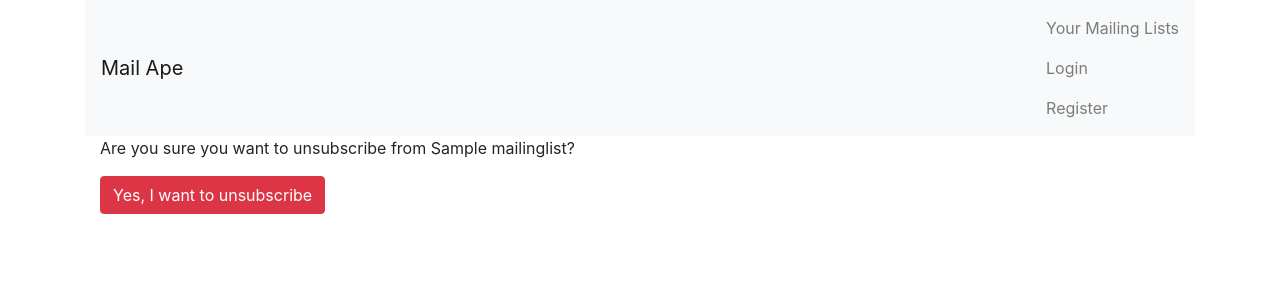
After one commit to itsaiub/django-mailape, a Django app: page /mailinglist/unsubscribe/00000000-0000-0000-0000-000000000001 in a window 1280 px wide. The commit adds this page. Shown: the top 300 px of the page. Run offline with Django 3.2, Linux system fonts and the light colour scheme; tables that the repository leaves empty hold one stand-in row (values such as "Sample post"); some libraries are stand-ins or nearby versions.

Commit message:
confirm subscription and unsubscribe

```diff
--- a/mailinglist/templates/mailinglist/mailinglist_confirm_delete.html
+++ b/mailinglist/templates/mailinglist/mailinglist_confirm_delete.html
@@ -10,6 +10,6 @@
     {% csrf_token %}
     <p>Are you sure you want to delete {{ mailinglist.name }}??</p>
     <input type="submit" class="btn btn-danger btn-sm" value="Yes">
-    <a class="btn btn-primary btn-lg" href="">No</a>
+    <a class="btn btn-primary btn-lg" href="{% url 'mailinglist:manage_mailinglist' pk=mailinglist.id %}">No</a>
   </form>
 {% endblock body %}
--- a/mailinglist/templates/mailinglist/mailinglist_details.html
+++ b/mailinglist/templates/mailinglist/mailinglist_details.html
@@ -10,11 +10,11 @@
       Delete
     </a>
   </h1>
-  <div><a href="">
+  <div><a href="{% url 'mailinglist:subscribe' mailinglist_id=mailinglist.id %}">
     Subcription Link
   </a></div>
   <h2>Messages</h2>
-  <div>Send new
+  <div>
     <a href="" class="btn btn-primary">
       Send new Message
     </a>
--- /dev/null
+++ b/mailinglist/templates/mailinglist/unsubscribe.html
@@ -0,0 +1,15 @@
+{% extends "base.html" %}
+
+{% block title %}
+  Unsubscribe?
+{% endblock title %}
+
+{% block body %}
+  <div class="col">
+    <form action="" method="post">
+      {% csrf_token %}
+      <p>Are you sure you want to unsubscribe from {{ subscriber.mailing_list.name }}?</p>
+      <input type="submit" class="btn btn-danger" value="Yes, I want to unsubscribe">
+    </form>
+  </div>
+{% endblock body %}
--- a/mailinglist/urls.py
+++ b/mailinglist/urls.py
@@ -17,4 +17,8 @@ urlpatterns = [
          views.SubscribeToMailList.as_view(), name='subscribe'),
     path('mailinglist/<uuid:pk>/thankyou',
          views.ThanksForSubs.as_view(), name='subscriber_thankyou'),
+    path('mailinglist/subscribe/confirmation/<uuid:pk>',
+         views.ConfirmSubscriptionView.as_view(), name='confirm_subscription'),
+    path('mailinglist/unsubscribe/<uuid:pk>',
+         views.UnsubscribeView.as_view(), name='unsubscribe'),
 ]
--- a/mailinglist/views.py
+++ b/mailinglist/views.py
@@ -66,3 +66,28 @@ class SubscribeToMailList(CreateView):
 class ThanksForSubs(DetailView):
     model = models.MailingList
     template_name = 'mailinglist/subscription_thanks.html'
+
+
+class ConfirmSubscriptionView(DetailView):
+    model = models.Subscriber
+    template_name = 'mailinglist/confirm_subscription.html'
+
+    def get_object(self, queryset=None):
+        subscriber = super().get_object(queryset=queryset)
+        subscriber.confirmed = True
+        subscriber.save()
+        return subscriber
+
+
+class UnsubscribeView(DeleteView):
+    model = models.Subscriber
+    template_name = 'mailinglist/unsubscribe.html'
+
+    def get_success_url(self):
+        mailing_list = self.object.mailing_list
+        return reverse(
+            'mailinglist:subscribe',
+            kwargs={
+                'mailinglist_pk': mailing_list.id
+            }
+        )
```
Also changed, not shown: mailinglist/templates/mailinglist/confirm_subscription.html (added, +9 -0 lines).
